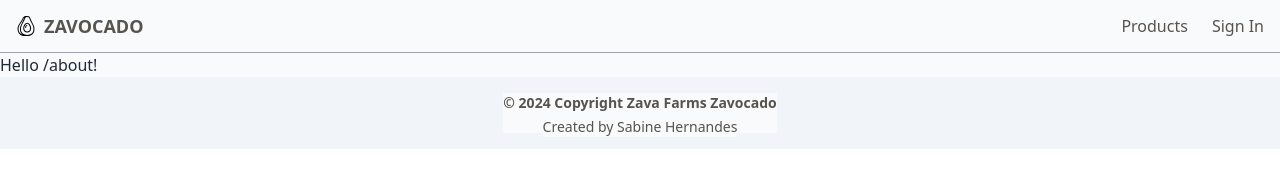
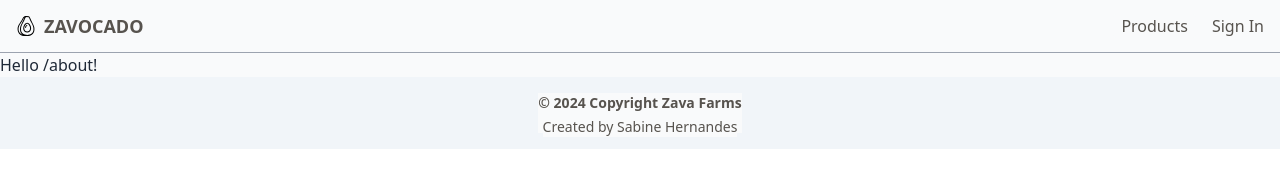
Before and after one commit to sabinehernandes/zavocado, a React (Vite) app in the folder frontend/: page /about in a window 1280 px wide. Shown: the top 183 px of the page. Built offline with nearby package versions, Linux system fonts and the light colour scheme.

Commit message:
remove unecessary text

```diff
--- a/frontend/src/components/shared/Footer.tsx
+++ b/frontend/src/components/shared/Footer.tsx
@@ -3,7 +3,7 @@ export default function Footer() {
     <footer className="footer footer-center bg-slate-100 font-light text-stone-600 p-4">
       <aside>
         <p className="font-bold">
-          © {new Date().getFullYear()} Copyright Zava Farms Zavocado
+          © {new Date().getFullYear()} Copyright Zava Farms
         </p>
         <p className="-m-1">Created by Sabine Hernandes</p>
       </aside>
```
